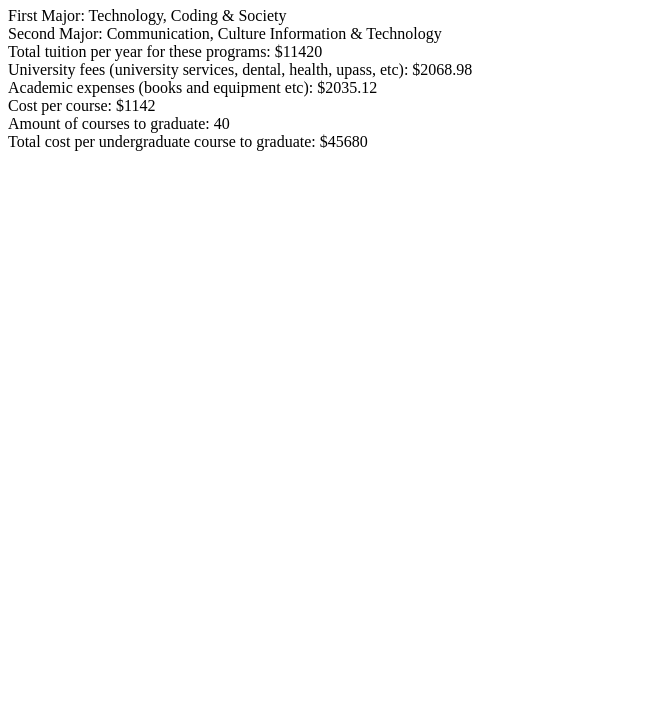
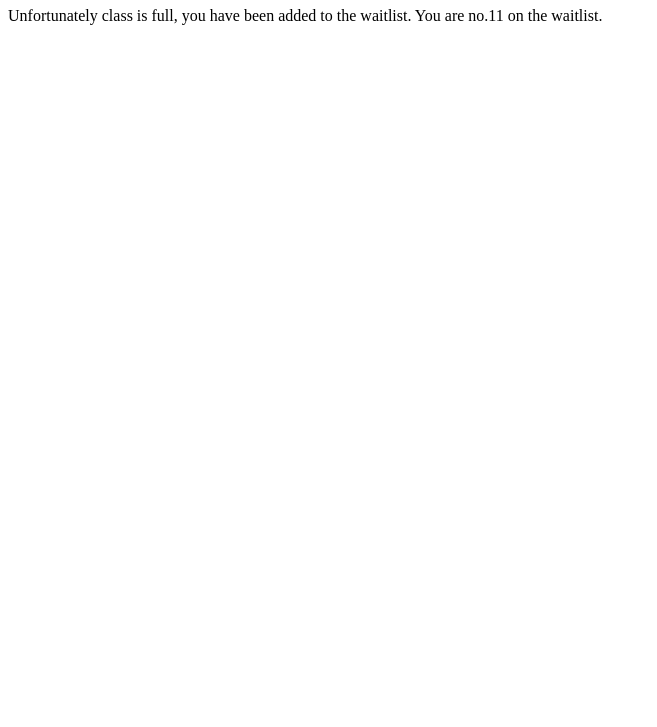
Before and after one commit to Kydesss/cct360-js-lab1, a plain HTML site: page index.html in a window 1280 px wide. Shown: the part 73-800 px from the top of the page, without its empty margins (0-657 px from the left). Drawn offline with Linux system fonts and the light colour scheme.

Commit message:
Update class registration logic

```diff
--- a/index.html
+++ b/index.html
@@ -1,64 +1,39 @@
 <!DOCTYPE html>
-<html lang="en">
+<html>
     <head>
-        <meta charset="UTF-8" />
-        <meta name="viewport" content="width=device-width, initial-scale=1.0" />
-        <title>PRICE OF SINGLE COURSES</title>
+        <style></style>
     </head>
+
     <body>
-        <h1>PRICE OF SINGLE COURSES</h1>
-        <p id="msg"></p>
+        <h1>Class Registration</h1>
+        <p id="message"></p>
+
         <script>
-            /* Create a single HTML page that includes a JS script that creates an object of properties that represent your program major,
-            including the total tuition, university fees, and academic expenses (such as books and equipment etc.).
-            Write a JS function that calculates the total cost per undergraduate course that you must take to graduate.
-            Show the variables and properties on the HTML page and clearly communicate what is being displayed.
-            */
-            var major = {
-                major1: "Technology, Coding & Society",
-                major2: "Communication, Culture Information & Technology",
-                totalTuition: 11420, // total tuition this year
-                universityFees: 2068.98, // university services, dental, health, upass, etc.
-                academicExpenses: 2035.12, // new computer/MacBook Air I bought this semester
-                courseCostInSummer: 1142, // cost per course during the summer (used real data from my summer courses)
-                amountOfCoursesToGraduate: 40, // 40 courses with a 0.5 credit each to meet 20 credits to graduate.
-                /*
-                I don't pay by course, I pay the program fee (domestic) every school year.
-                Only during summer I pay for the courses I take.
-                */
-            };
-            var totalCostPerYear = function () {
-                return (
-                    major.courseCostInSummer * major.amountOfCoursesToGraduate
-                );
-            };
+            var classCap = 40;
+            var classReg = 50;
+            var waitingQueue = 0;
+            function validateEnrollment(classCap, classReg) {
+                var spaceleft = classCap - classReg;
+                var registrationStatus;
 
-            var message =
-                "First Major: " +
-                major.major1 +
-                "<br>" +
-                "Second Major: " +
-                major.major2 +
-                "<br>" +
-                "Total tuition per year for these programs: $" +
-                major.totalTuition +
-                "<br>" +
-                "University fees (university services, dental, health, upass, etc): $" +
-                major.universityFees +
-                "<br>" +
-                "Academic expenses (books and equipment etc): $" +
-                major.academicExpenses +
-                "<br>" +
-                "Cost per course: $" +
-                major.courseCostInSummer +
-                "<br>" +
-                "Amount of courses to graduate: " +
-                major.amountOfCoursesToGraduate +
-                "<br>" +
-                "Total cost per undergraduate course to graduate: $" +
-                totalCostPerYear() +
-                "<br>";
-            document.getElementById("msg").innerHTML = message;
+                if (spaceleft > 0) {
+                    registrationStatus =
+                        "Welcome to class, you have been registered.";
+                } else {
+                    waitingQueue = classReg - classCap + 1;
+                    registrationStatus =
+                        "Unfortunately class is full, you have been added to the waitlist. You are no." +
+                        waitingQueue +
+                        " on the waitlist.";
+                }
+
+                return registrationStatus;
+            }
+
+            document.getElementById("message").innerHTML = validateEnrollment(
+                classCap,
+                classReg
+            );
         </script>
     </body>
 </html>
```
